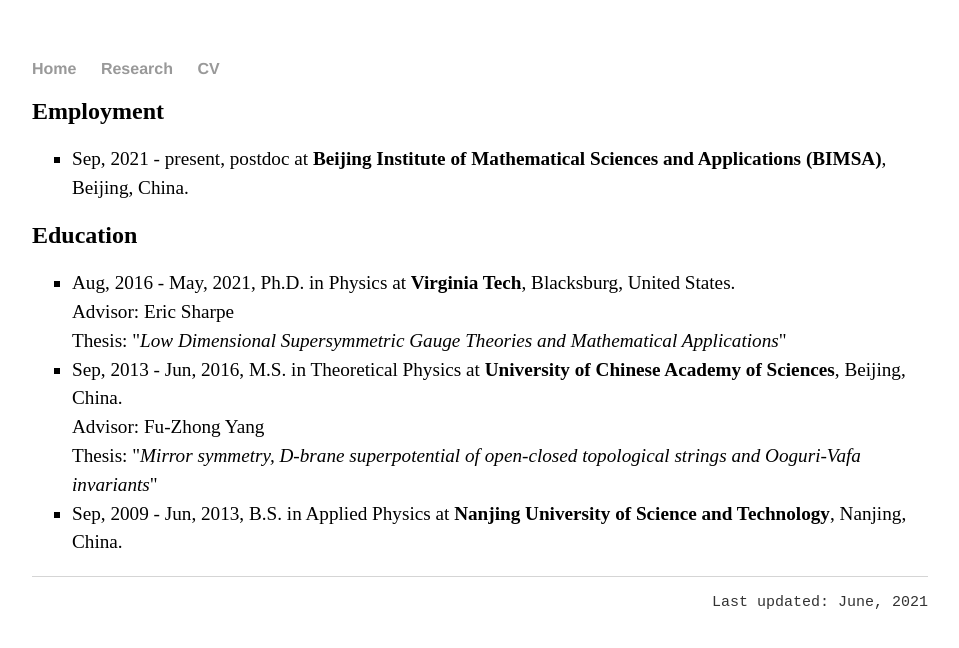
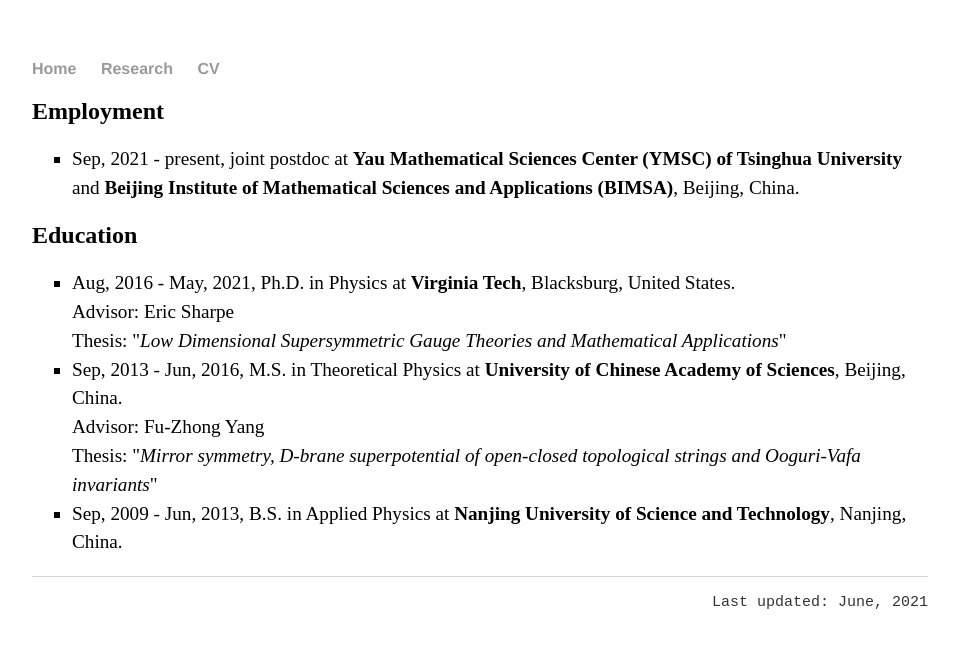
Before and after one commit to hhzou/hhzou.github.io, a Jekyll site: the page built from cv/index.html, in a window 1280 px wide. Shown: the top 648 px of the page, without its empty margins (160-1119 px from the left). Built offline with Jekyll 4.4.1, drawn with Linux system fonts in a browser that asks for light colours.

Commit message:
Update index.html

```diff
--- a/cv/index.html
+++ b/cv/index.html
@@ -5,7 +5,7 @@
 <div class="cv">
 	<h2> Employment </h2>
 	<ul style="font-size:1.2em; line-height: 150%; list-style-type: square">
-		<li>Sep, 2021 - present, postdoc at <strong>Beijing Institute of Mathematical Sciences and Applications (BIMSA)</strong>, Beijing, China.
+		<li>Sep, 2021 - present, joint postdoc at <strong>Yau Mathematical Sciences Center (YMSC) of Tsinghua University</strong> and <strong>Beijing Institute of Mathematical Sciences and Applications (BIMSA)</strong>, Beijing, China.
 	</ul>
 	<h2> Education </h2>
 	<ul style="font-size:1.2em; line-height: 150%; list-style-type: square">
```
